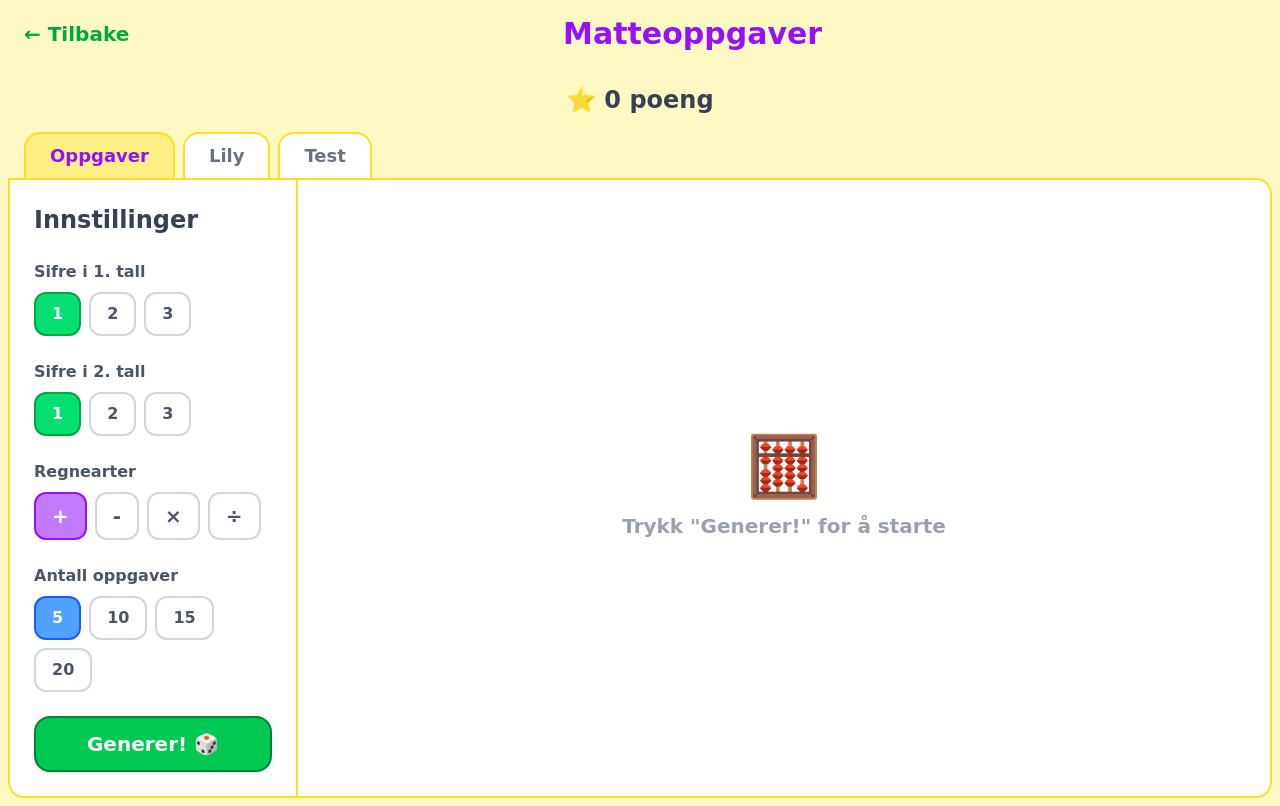
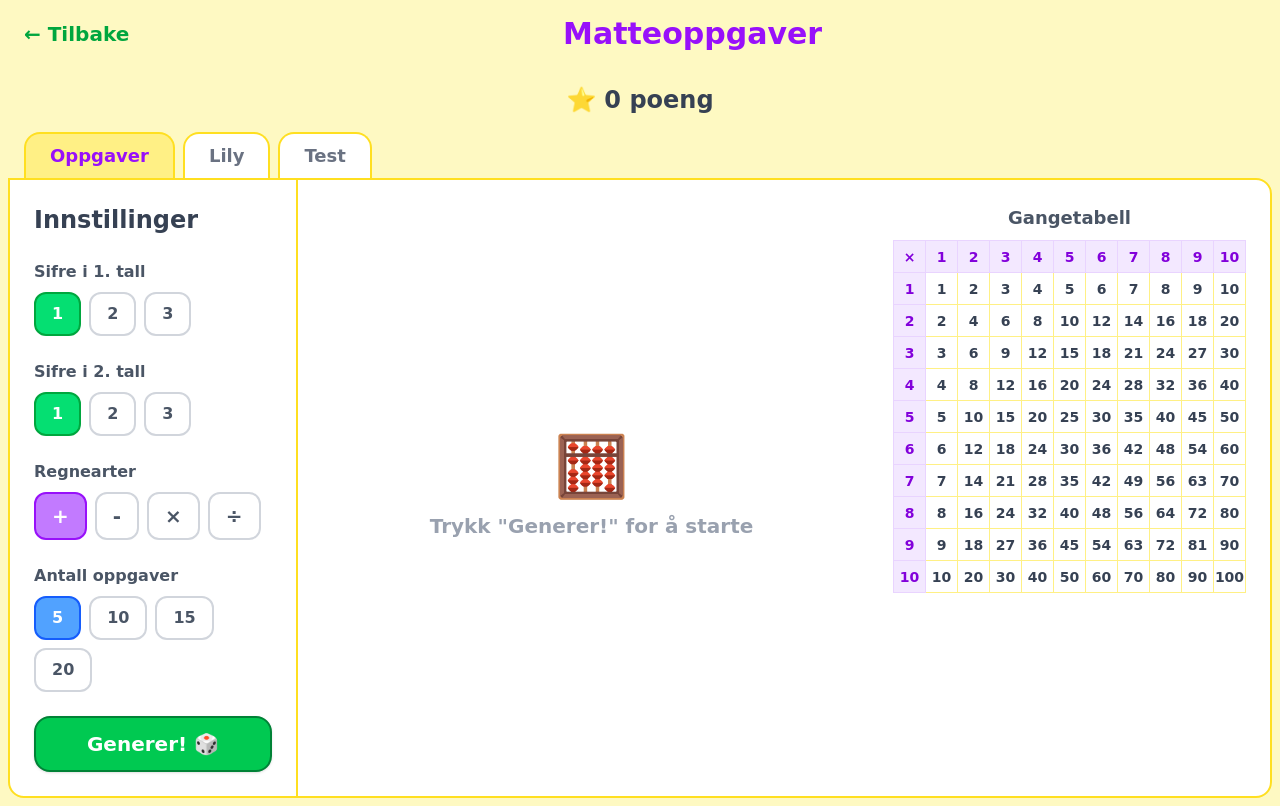
Before and after one commit to stegenish/matte, a Next.js app: page /oppgaver in a window 1280 px wide. Built offline with nearby package versions, Linux system fonts and the light colour scheme.

Commit message:
Oppgaver-tab: vis gangetabellen (1–10) til høyre for oppgavene
Ny Gangetabell-komponent med header-rad og -kolonne i lilla,
celler i gult ved hover. Vises side om side med oppgavelisten.

Prompt: I oppgaver tabben: Vis den lille gangetabellen til høyre for oppgavene.

```diff
--- a/app/oppgaver/page.tsx
+++ b/app/oppgaver/page.tsx
@@ -102,6 +102,42 @@ function TabBar({
           {tab.label}
         </button>
       ))}
+    </div>
+  );
+}
+
+// ── Gangetabell ───────────────────────────────────────────────────────────────
+
+const TALL = [1, 2, 3, 4, 5, 6, 7, 8, 9, 10];
+
+function Gangetabell() {
+  return (
+    <div className="shrink-0 overflow-auto">
+      <h2 className="text-lg font-black text-gray-600 mb-2 text-center">Gangetabell</h2>
+      <table className="border-collapse text-center text-sm font-bold">
+        <thead>
+          <tr>
+            <th className="w-8 h-8 bg-purple-100 text-purple-700 border border-purple-200">×</th>
+            {TALL.map((n) => (
+              <th key={n} className="w-8 h-8 bg-purple-100 text-purple-700 border border-purple-200">
+                {n}
+              </th>
+            ))}
+          </tr>
+        </thead>
+        <tbody>
+          {TALL.map((a) => (
+            <tr key={a}>
+              <th className="w-8 h-8 bg-purple-100 text-purple-700 border border-purple-200">{a}</th>
+              {TALL.map((b) => (
+                <td key={b} className="w-8 h-8 border border-yellow-200 text-gray-700 hover:bg-yellow-100">
+                  {a * b}
+                </td>
+              ))}
+            </tr>
+          ))}
+        </tbody>
+      </table>
     </div>
   );
 }
@@ -214,8 +250,9 @@ function OppgaverTab({ leggTilPoeng }: { leggTilPoeng: (p: number) => void }) {
         </button>
       </aside>
 
-      {/* Høyre: oppgaver */}
-      <section className="flex-1 p-6 overflow-y-auto">
+      {/* Høyre: oppgaver + gangetabell */}
+      <section className="flex-1 p-6 overflow-y-auto flex gap-8 flex-wrap">
+        <div className="flex-1">
           {oppgaver.length === 0 ? (
             <div className="flex flex-col items-center justify-center h-full gap-4 text-gray-400">
               <p className="text-6xl">🧮</p>
@@ -230,6 +267,8 @@ function OppgaverTab({ leggTilPoeng }: { leggTilPoeng: (p: number) => void }) {
               onNyRunde={genererOppgaver}
             />
           )}
+        </div>
+        <Gangetabell />
       </section>
     </div>
   );
```
Lines whose indentation alone changed are shown as unchanged.
